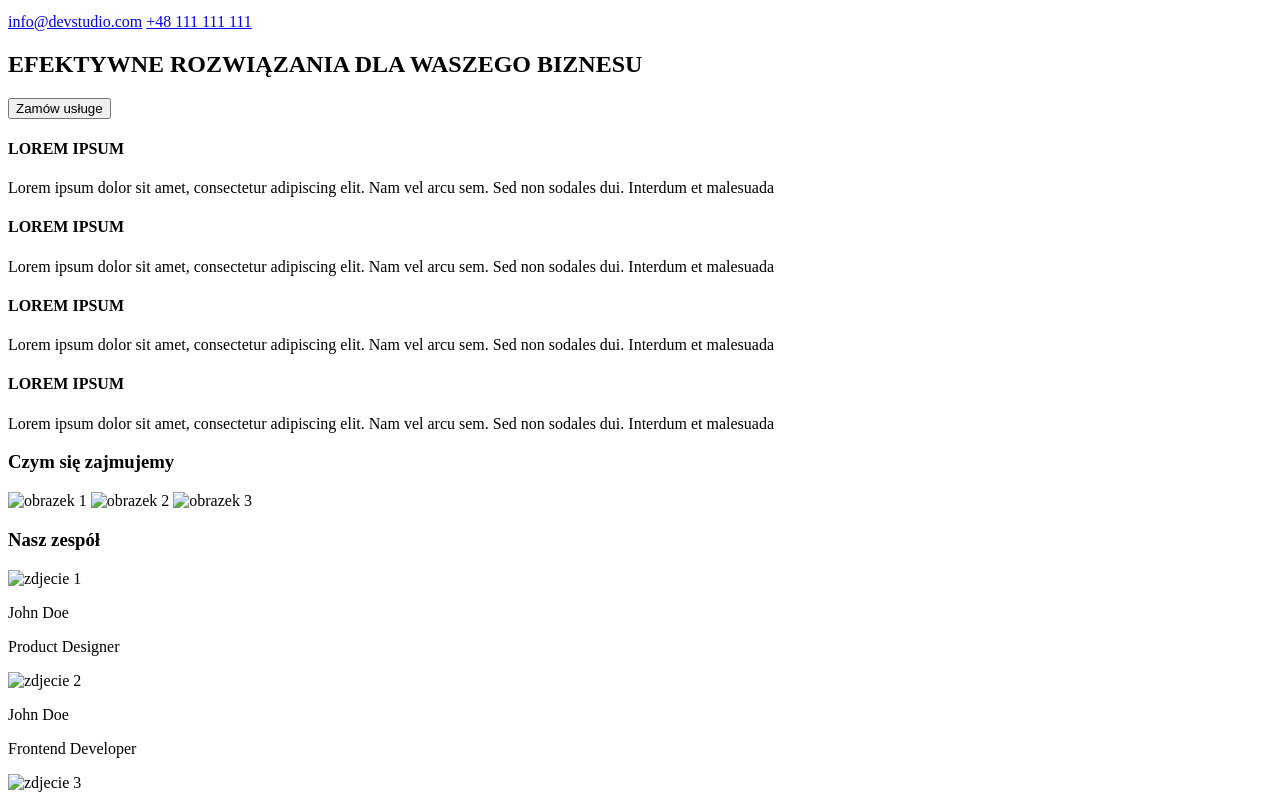
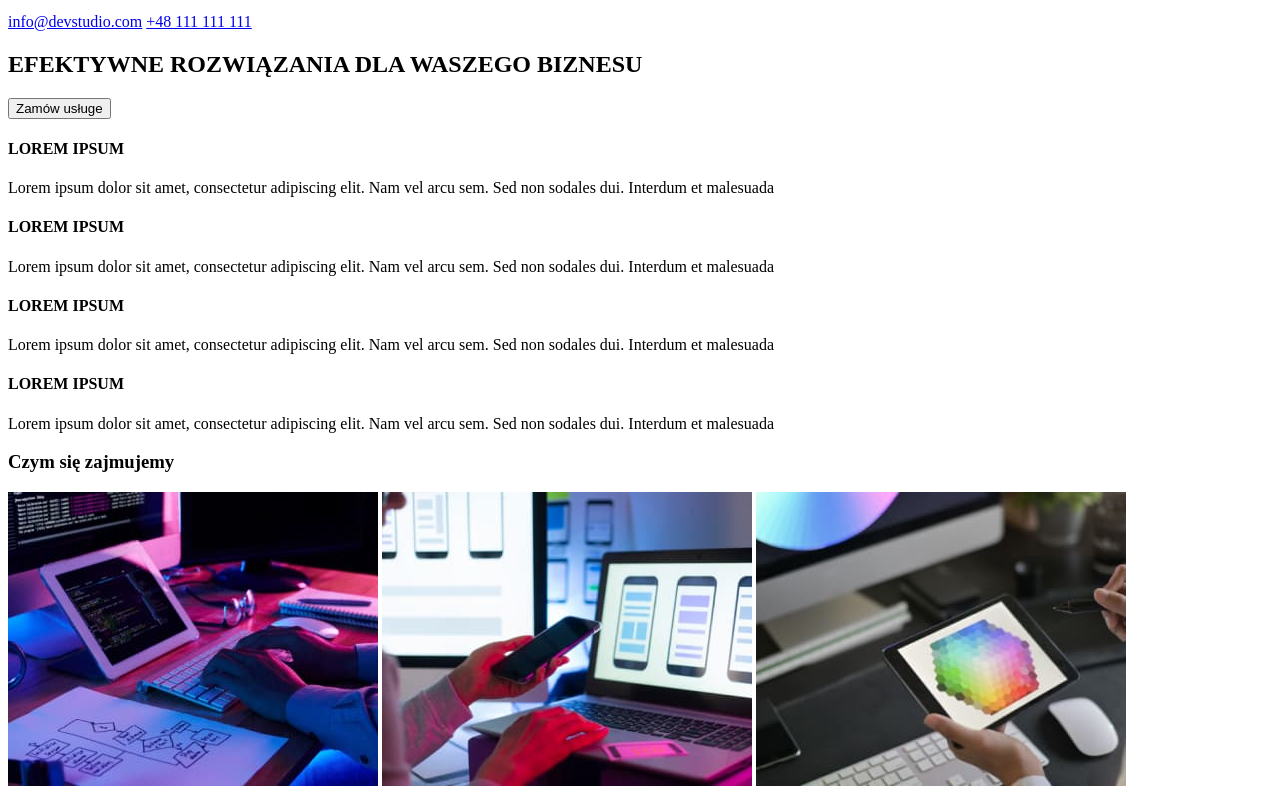
Before and after one commit to katarzynachodyniecka/goit-markup-hw-01, a plain HTML site: page index.html in a window 1280 px wide. Shown: the part 124-929 px from the top of the page. Drawn offline with Linux system fonts and the light colour scheme.

Commit message:
name folder changes 2

```diff
--- a/index.html
+++ b/index.html
@@ -55,30 +55,30 @@
           </p>
         </div>
         <h3>Czym się zajmujemy</h3>
-<img src="images/main/section 2/box1.jpg" alt="obrazek 1" width="370">
-<img src="images/main/section 2/box 2.jpg" alt="obrazek 2" width="370">
-<img src="images/main/section 2/box 3.jpg" alt="obrazek 3" width="370">
+<img src="images/main/section2/box1.jpg" alt="obrazek 1" width="370">
+<img src="images/main/section2/box 2.jpg" alt="obrazek 2" width="370">
+<img src="images/main/section2/box 3.jpg" alt="obrazek 3" width="370">
       </section>
       <!--sekcja trzecia-->
       <section id="kontakt">
         <h3>Nasz zespół</h3>
         <div>
-            <img src="images/main/section 3/1.jpg" alt="zdjecie 1" width="270px">
+            <img src="images/main/section3/1.jpg" alt="zdjecie 1" width="270px">
             <p>John Doe</p>
             <p>Product Designer</p>
         </div>
         <div>
-            <img src="images/main/section 3/2.jpg" alt="zdjecie 2" width="270px">
+            <img src="images/main/section3/2.jpg" alt="zdjecie 2" width="270px">
             <p>John Doe</p>
             <p>Frontend Developer</p>
         </div>
         <div>
-            <img src="images/main/section 3/3.jpg" alt="zdjecie 3" width="270px">
+            <img src="images/main/section3/3.jpg" alt="zdjecie 3" width="270px">
             <p>John Doe</p>
             <p>Marketing</p>
         </div>
         <div>
-            <img src="images/main/section 3/4.jpg" alt="zdjecie 4" width="270px">
+            <img src="images/main/section3/4.jpg" alt="zdjecie 4" width="270px">
             <p>John Doe</p>
             <p>UI Designer</p>
         </div>
```
